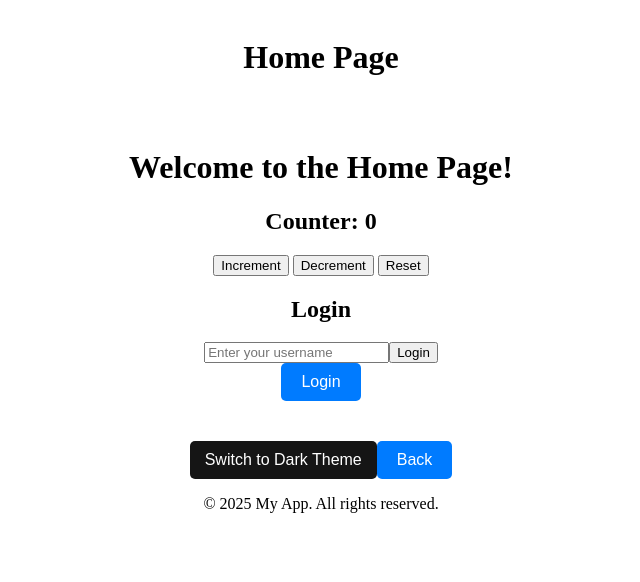
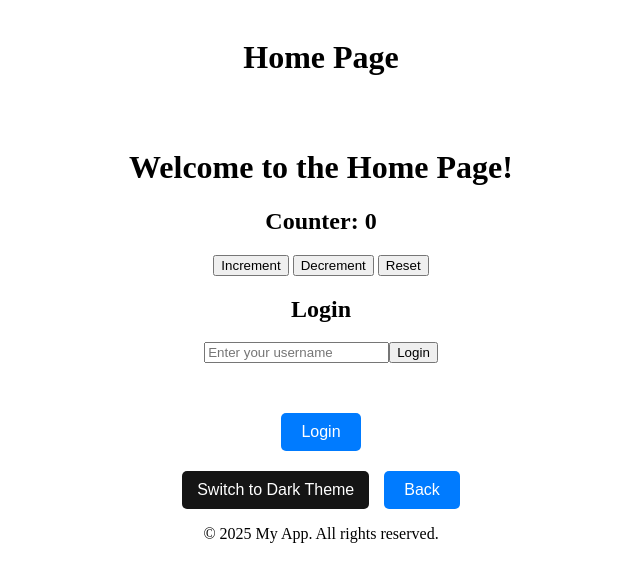
Before and after one commit to NaimPhoton/CAD-Next, a Next.js app: page / in a window 1280 px wide. Shown: the top 582 px of the page, without its empty margins (319-959 px from the left). Built offline with nearby package versions, Linux system fonts and the light colour scheme.

Commit message:
develop - update UI

```diff
--- a/src/components/Layout/Layout.module.css
+++ b/src/components/Layout/Layout.module.css
@@ -18,8 +18,15 @@
 
 /* Footer styling */
 .footer {
-  padding: 10px;
+  display: flex;
+  justify-content: center;
   text-align: center;
+  gap: 15px;
+}
+
+.footerT {
+  display: flex;
+  justify-content: center;
 }
 
 /* Light theme styles */
--- a/src/components/Layout/Layout.tsx
+++ b/src/components/Layout/Layout.tsx
@@ -36,8 +36,10 @@ const Layout: React.FC<LayoutProps> = ({children, title = "My App"}) => {
       <footer className={styles.footer}>
         <ThemeToggle />
         <Button onClick={() => router.back()} text={"Back"} />
+      </footer>
+      <div className={styles.footerT}>
         <p>&copy; {new Date().getFullYear()} My App. All rights reserved.</p>
-      </footer>
+      </div>
     </div>
   );
 };
--- a/src/components/ThemeToggle/ThemeToggle.tsx
+++ b/src/components/ThemeToggle/ThemeToggle.tsx
@@ -6,12 +6,11 @@ import styles from "./ThemeToggle.module.css";
 
 const ThemeToggle: React.FC = () => {
   const dispatch = useDispatch();
-  const {theme} = useSelector((state: RootState) => state.theme); // Select theme from state
+  const {theme} = useSelector((state: RootState) => state.theme);
   const useTheme = theme === "light" ? styles.darkButton : styles.lightButton;
 
   return (
     <button
-      style={{marginTop: "10px"}}
       className={`${styles.button} ${useTheme}`}
       onClick={() => dispatch(toggleTheme())}
     >
--- a/src/pages/index.tsx
+++ b/src/pages/index.tsx
@@ -12,7 +12,9 @@ const HomePage: React.FC = () => {
       <h1>Welcome to the Home Page!</h1>
       <Counter />
       <AuthForm />
-      <Button onClick={() => router.push("login")} text={"Login"} />
+      <div style={{marginTop: 50}}>
+        <Button onClick={() => router.push("login")} text={"Login"} />
+      </div>
     </Layout>
   );
 };
--- a/src/state/slice/counterSlice.ts
+++ b/src/state/slice/counterSlice.ts
@@ -1,35 +1,31 @@
-// src/store/counterSlice.ts
-import { createSlice, PayloadAction } from '@reduxjs/toolkit';
+import {createSlice, PayloadAction} from "@reduxjs/toolkit";
 
 interface CounterState {
-  value: number; // Define the shape of the counter state
+  value: number;
 }
 
 const initialState: CounterState = {
-  value: 0, // Initial counter value
+  value: 0,
 };
 
 const counterSlice = createSlice({
-  name: 'counter', // Slice name
+  name: "counter",
   initialState,
   reducers: {
     increment: (state) => {
-      state.value += 1; // Increment the counter value
+      state.value += 1;
     },
     decrement: (state) => {
-      state.value -= 1; // Decrement the counter value
+      state.value -= 1;
     },
     reset: (state) => {
-      state.value = 0; // Reset the counter value
+      state.value = 0;
     },
     set: (state, action: PayloadAction<number>) => {
-      state.value = action.payload; // Set the counter value
+      state.value = action.payload;
     },
   },
 });
 
-// Export actions for use in components
-export const { increment, decrement, reset, set } = counterSlice.actions;
-
-// Export the reducer to be used in the store
+export const {increment, decrement, reset, set} = counterSlice.actions;
 export default counterSlice.reducer;
--- a/src/state/slice/themeSlice.ts
+++ b/src/state/slice/themeSlice.ts
@@ -1,29 +1,21 @@
-// src/store/themeSlice.ts
-import { createSlice } from '@reduxjs/toolkit';
-
-// Define the shape of the theme state
+import {createSlice} from "@reduxjs/toolkit";
 interface ThemeState {
-  theme: 'light' | 'dark'; // Theme can be either 'light' or 'dark'
+  theme: "light" | "dark";
 }
 
-// Initial state
 const initialState: ThemeState = {
-  theme: 'light', // Default theme is light
+  theme: "light",
 };
 
-// Create a slice for theme management
 const themeSlice = createSlice({
-  name: 'theme', // Slice name
+  name: "theme",
   initialState,
   reducers: {
     toggleTheme: (state) => {
-      state.theme = state.theme === 'light' ? 'dark' : 'light'; // Toggle between light and dark
+      state.theme = state.theme === "light" ? "dark" : "light";
     },
   },
 });
 
-// Export actions for use in components
-export const { toggleTheme } = themeSlice.actions;
-
-// Export the reducer to be used in the store
+export const {toggleTheme} = themeSlice.actions;
 export default themeSlice.reducer;
```
